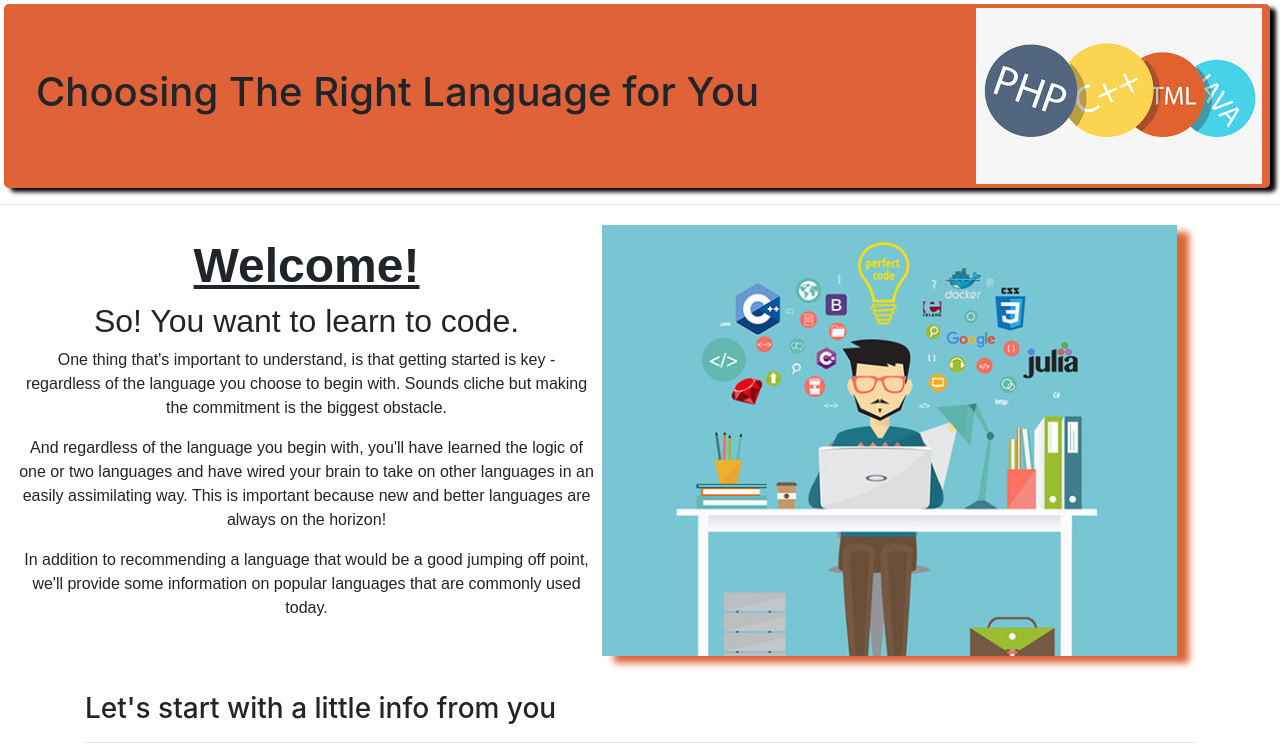
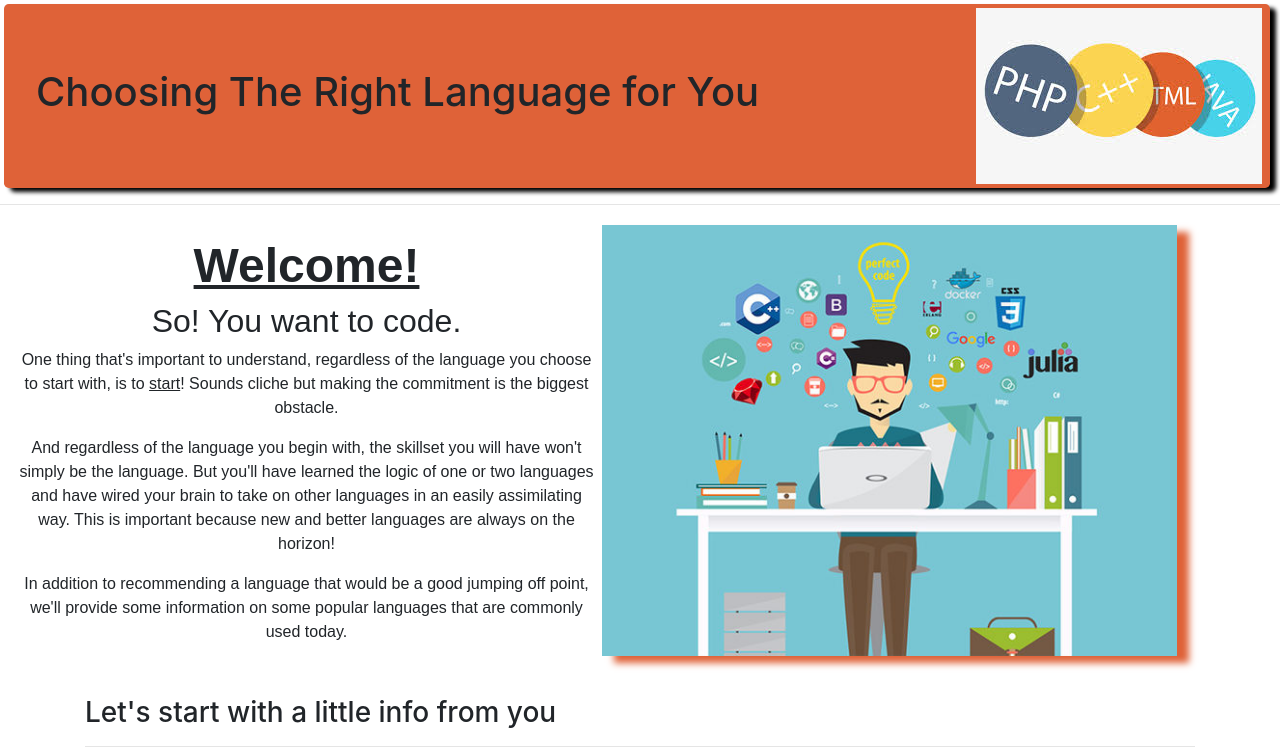
Before and after one commit to bkindtoall/week2project, a plain HTML site: page index.html in a window 1280 px wide. Shown: the top 756 px of the page. Drawn offline with Linux system fonts and the light colour scheme.

Commit message:
updated some front page scripting, finished readme.

```diff
--- a/index.html
+++ b/index.html
@@ -17,10 +17,10 @@
     <div class="container-fluid">
       <div class="box">
         <h1 id="welcome">     Welcome!      </h1>
-        <h2>So! You want to learn to code.</h2>
-        <p>One thing that's important to understand, is that getting started is key - regardless of the language you choose to begin with. Sounds cliche but making the commitment is the biggest obstacle.</p>
-        <p>And regardless of the language you begin with, you'll have learned the logic of one or two languages and have wired your brain to take on other languages in an easily assimilating way. This is important because new and better languages are always on the horizon!</p>
-        <p>In addition to recommending a language that would be a good jumping off point, we'll provide some information on popular languages that are commonly used today.</p>
+        <h2>So! You want to code.</h2>
+        <p>One thing that's important to understand, regardless of the language you choose to start with, is to <u>start</u>! Sounds cliche but making the commitment is the biggest obstacle.</p>
+        <p>And regardless of the language you begin with, the skillset you will have won't simply be the language. But you'll have learned the logic of one or two languages and have wired your brain to take on other languages in an easily assimilating way. This is important because new and better languages are always on the horizon!</p>
+        <p>In addition to recommending a language that would be a good jumping off point, we'll provide some information on some popular languages that are commonly used today.</p>
       </div>
       <div class="box">
         <img id="dude" src="img/dudethinking.jpg" alt="man at pc" width=100%>
```
Also changed, not shown: 2 other files.
